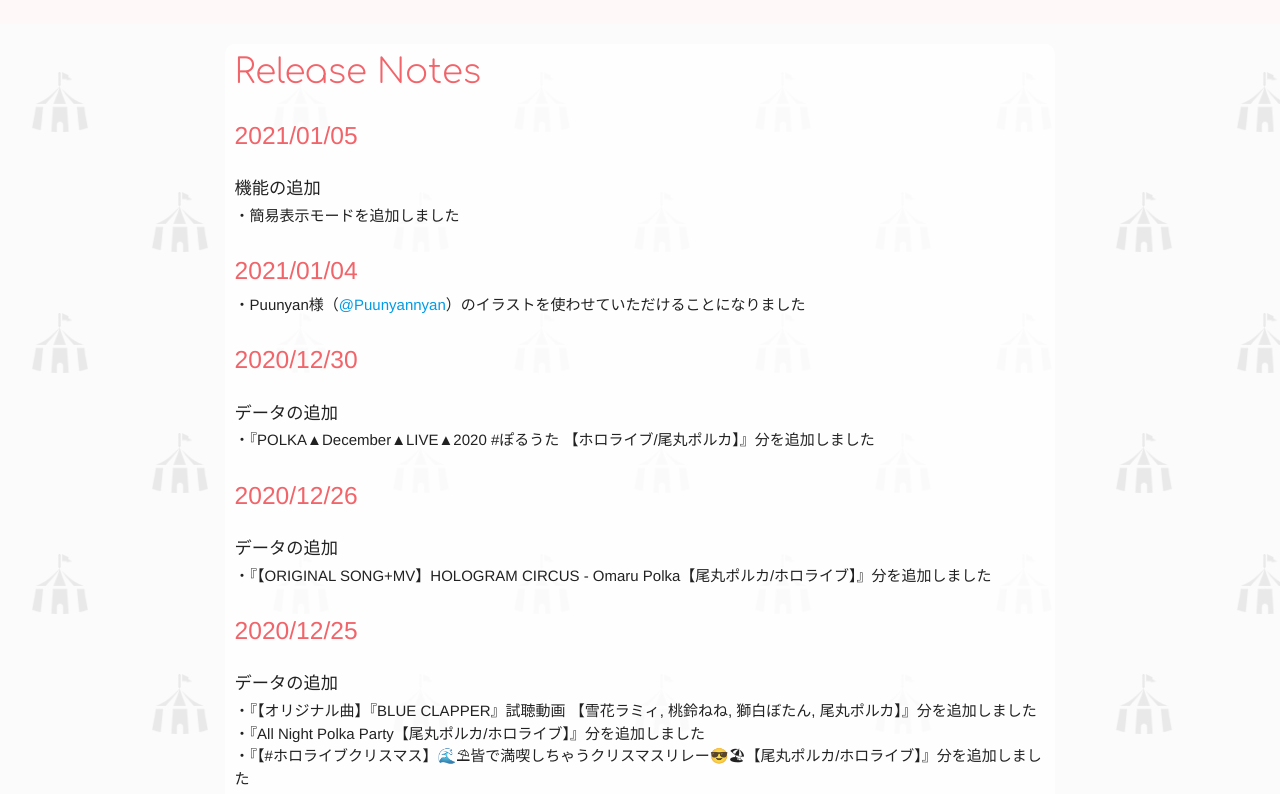
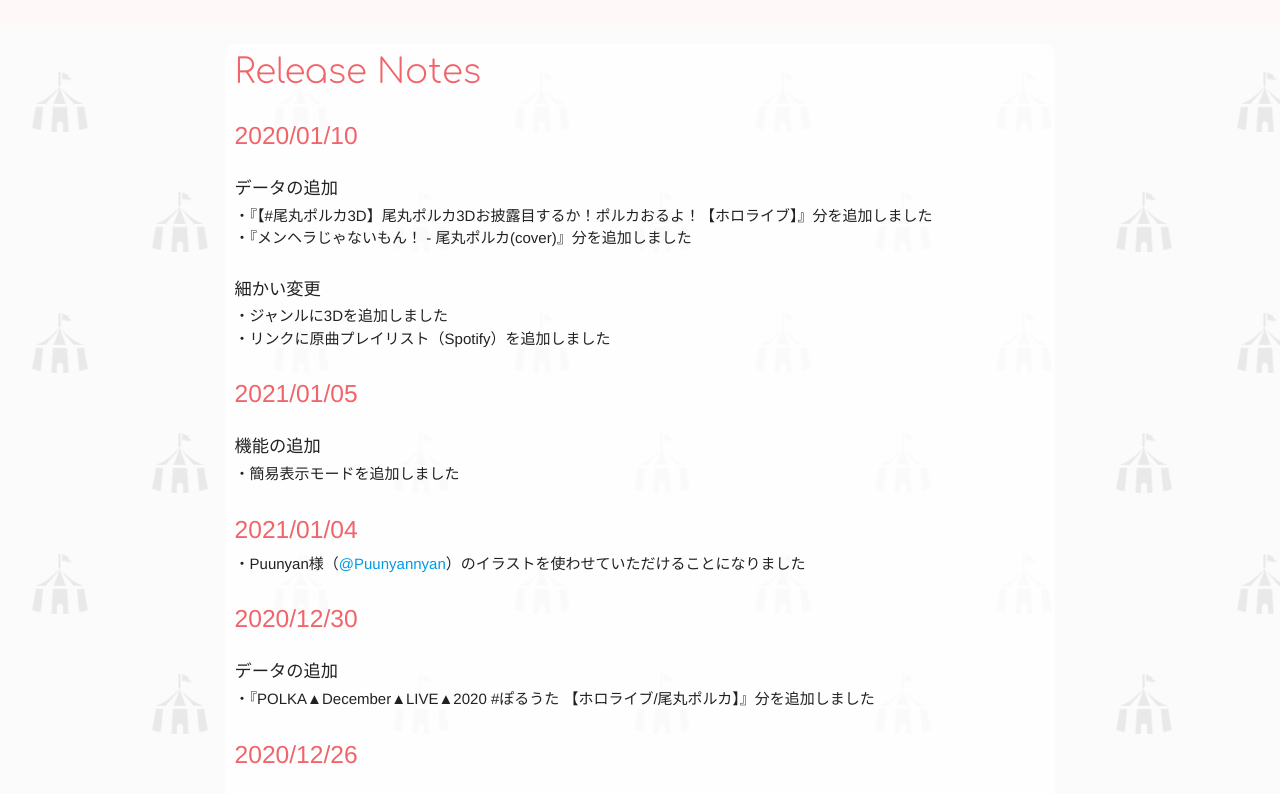
Before and after one commit to YunosukeY/polutadb, a React (Create React App) app: page /releases in a window 1280 px wide. Shown: the part 440-1234 px from the top of the page. Built offline with nearby package versions, Linux system fonts and the light colour scheme.

Commit message:
add data

```diff
--- a/src/app/data.ts
+++ b/src/app/data.ts
@@ -216,6 +216,18 @@ export const videos: Video[] = [
     date: '2020/12/29',
     typeId: 1,
   },
+  { // 29
+    id: 'GnW76d1A3YQ',
+    title: '【#尾丸ポルカ3D】尾丸ポルカ3Dお披露目するか！ポルカおるよ！【ホロライブ】',
+    date: '2021/01/10',
+    typeId: 6,
+  },
+  { // 30
+    id: 'syhlmTNW_a8',
+    title: 'メンヘラじゃないもん！ - 尾丸ポルカ(cover)',
+    date: '2021/01/10',
+    typeId: 1,
+  },
 ]
 
 export const types: Type[] = [
@@ -225,6 +237,7 @@ export const types: Type[] = [
   /* 3 */ { name: 'オリジナル' },
   /* 4 */ { name: 'GB' },
   /* 5 */ { name: 'その他' },
+  /* 6 */ { name: '3D' },
 ]
 
 export const songs: Song[] = [
@@ -475,6 +488,8 @@ export const songs: Song[] = [
   /* 244 */ { title: '輝夜の城で踊りたい', artistId: 55, genreId: 1 },
   /* 245 */ { title: 'イドラのサーカス', artistId: 133, genreId: 3 },
   /* 246 */ { title: 'ブリキノダンス', artistId: 134, genreId: 3 },
+  /* 247 */ { title: 'Shiny Smily Story', artistId: 124, genreId: 0 },
+  /* 248 */ { title: 'メンヘラじゃないもん！', artistId: 135, genreId: 3 },
 ]
 
 export const genres: Genre[] = [
@@ -628,6 +643,7 @@ export const artists: Artist[] = [
   /* 132 */ { name: '佐咲紗花' },
   /* 133 */ { name: 'Neru' },
   /* 134 */ { name: '日向電工' },
+  /* 135 */ { name: '勇魚' },
 ]
 
 class Iota {
@@ -983,6 +999,9 @@ export const singings: Singing[] = [
   new Singing(Iota.get(), 28, 245, 3017),
   new Singing(Iota.get(), 28, 246, 3232),
   new Singing(Iota.get(), 28, 0, 3557),
+  new Singing(Iota.get(), 29, 0, 700),
+  new Singing(Iota.get(), 29, 247, 3431),
+  new Singing(Iota.get(), 30, 248, 0),
 ]
 
 export function getGenres() {
--- a/src/app/layout.tsx
+++ b/src/app/layout.tsx
@@ -137,6 +137,7 @@ export function Footer() {
           <div className='col s12' id='links'>
             <h5 className='white-text'>Links</h5>
             <ul>
+              <li><a className='grey-text text-lighten-3' href='https://open.spotify.com/playlist/4RUXo3tSPwkhizu8yBCgfn'>原曲プレイリスト（Spotify）</a></li>
               <li><a className='grey-text text-lighten-3' href='https://twitter.com/k1m1tsu'>管理人Twitter</a></li>
             </ul>
           </div>
--- a/src/app/releases.tsx
+++ b/src/app/releases.tsx
@@ -5,6 +5,14 @@ export default function Releases() {
   return (
     <div className='pane' id='releases'>
       <h4>Release Notes</h4>
+      <Date date='2020/01/10' />
+      <AddData />
+      <AddVideo videoId={29} />
+      <AddVideo videoId={30} />
+      <ContentType type='細かい変更' />
+      <Content content='ジャンルに3Dを追加しました' />
+      <Content content='リンクに原曲プレイリスト（Spotify）を追加しました' />
+
       <Date date='2021/01/05' />
       <AddFeature />
       <Content content='簡易表示モードを追加しました' />
```
